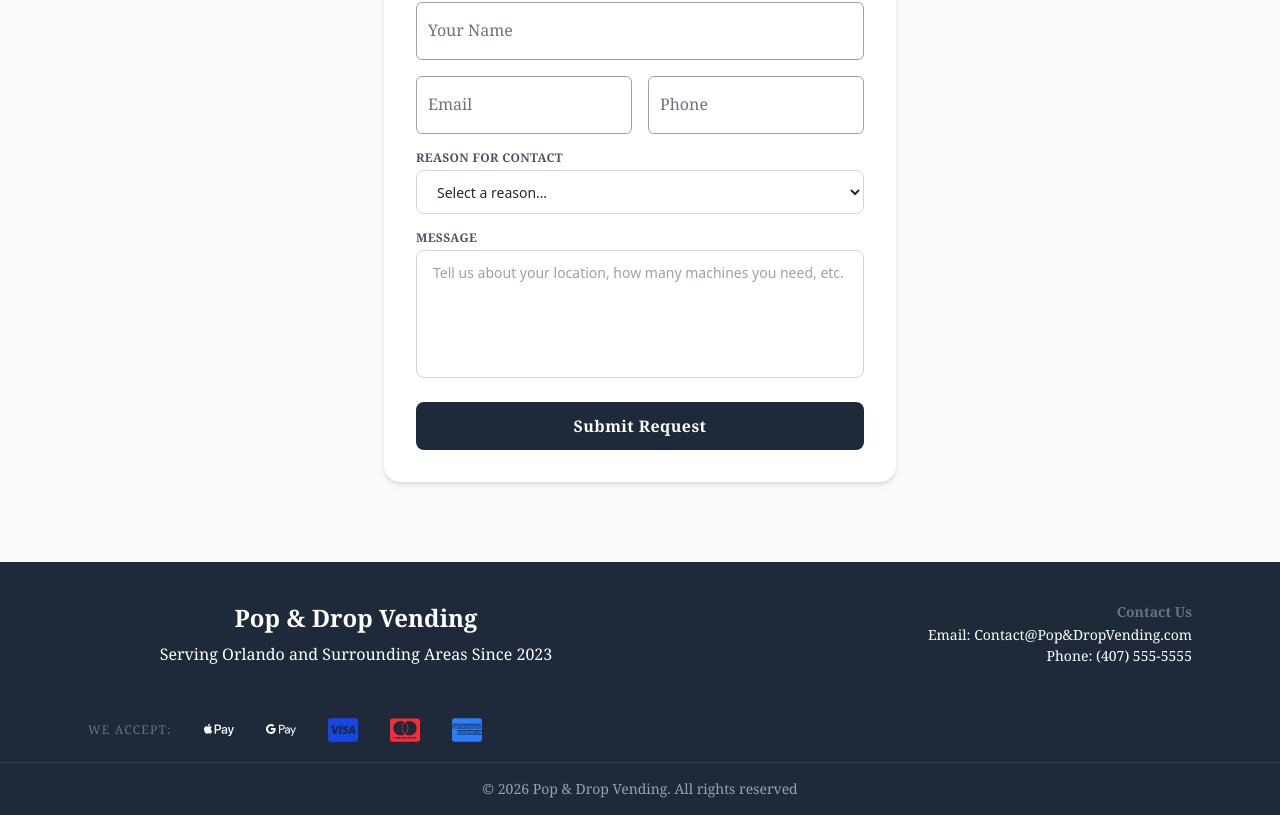
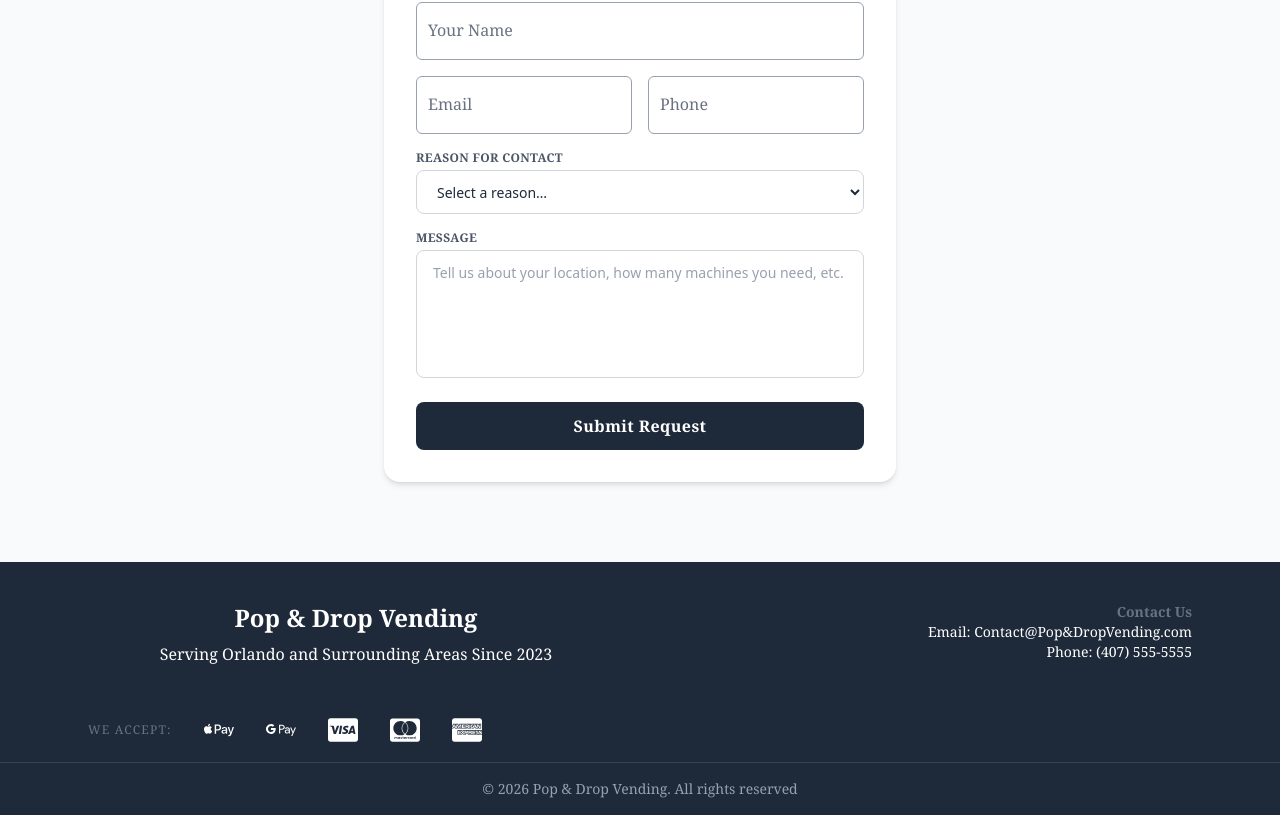
Before and after one commit to Malikishome/PopNDrop, a React (Vite) app: page / in a window 1280 px wide. Shown: the part 3400-4215 px from the top of the page. Built offline with nearby package versions, Linux system fonts and the light colour scheme; no server answers.

Commit message:
Updated the footer

```diff
--- a/src/Footer.jsx
+++ b/src/Footer.jsx
@@ -15,9 +15,9 @@ function Footer() {
           <div className='md:text-right'>
             <h3 className='font-bold text-sm'>Contact Us</h3>
 
-            <a className='hover:underline text-white transition text-sm'>
+            <p className='hover:underline text-white transition text-sm'>
               Email: <a href="mailto:Contact@Pop&DropVending.com">Contact@Pop&DropVending.com</a>
-            </a>
+            </p>
 
             <p className='hover:underline text-white transition text-sm'>
               Phone: <a href="tel:4075555555">(407) 555-5555</a>
@@ -30,9 +30,9 @@ function Footer() {
           <span className="text-xs text-gray-500 uppercase tracking-widest">We Accept:</span>
           <FaApplePay className="h-8 text-white hover:scale-110 transition cursor-pointer" />
           <FaGooglePay className="h-8 text-white hover:scale-110 transition cursor-pointer" />
-          <FaCcVisa className="h-8 text-blue-700 hover:scale-110 transition cursor-pointer" />
-          <FaCcMastercard className="h-8 text-red-500 hover:scale-110 transition cursor-pointer" />
-          <FaCcAmex className="h-8 text-blue-500 hover:scale-110 transition cursor-pointer" />
+          <FaCcVisa className="h-8 text-white hover:scale-110 transition cursor-pointer" />
+          <FaCcMastercard className="h-8 text-white hover:scale-110 transition cursor-pointer" />
+          <FaCcAmex className="h-8 text-white hover:scale-110 transition cursor-pointer" />
         </div>
 
         <div className='text-center text-gray-400 text-sm border-t border-gray-700 py-4'>
```
